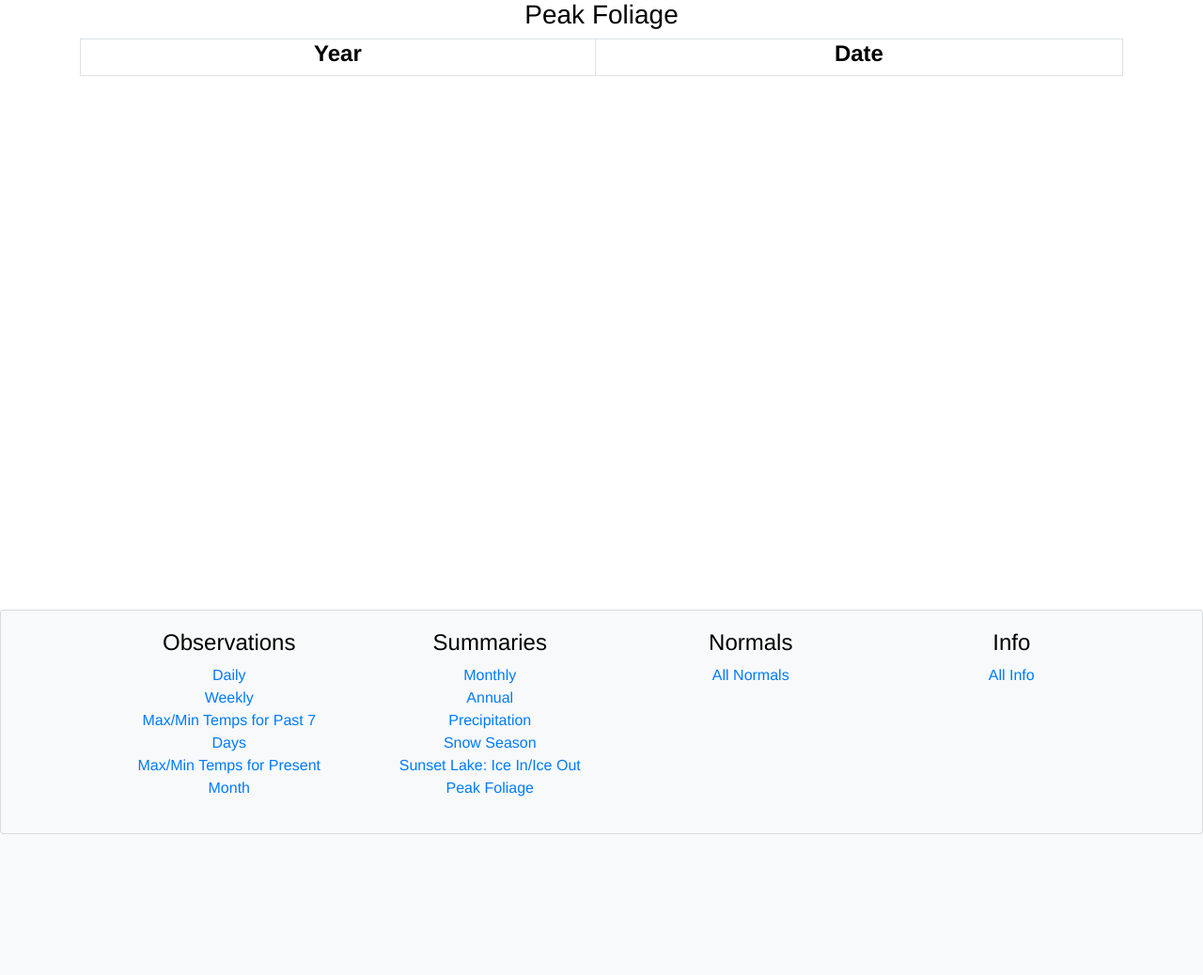
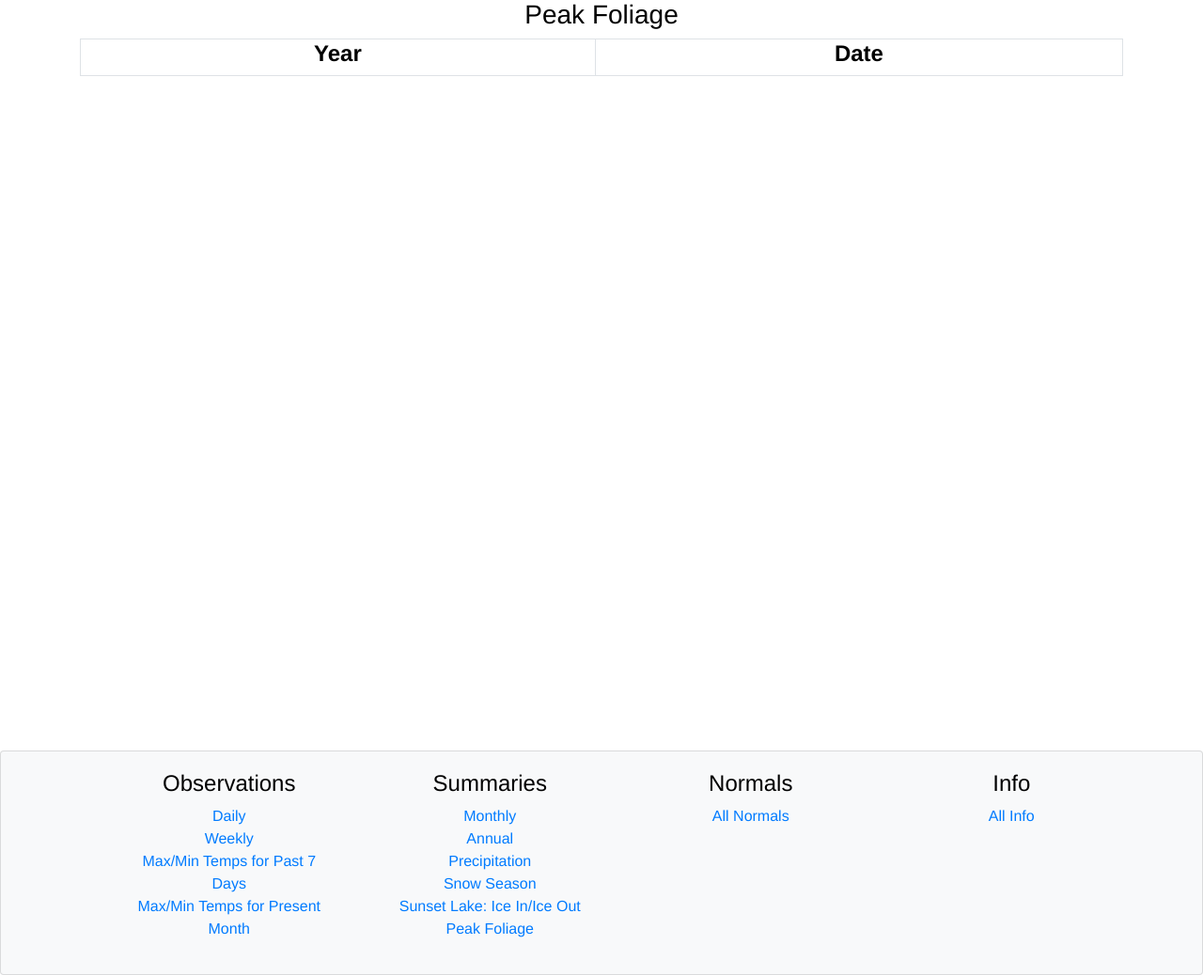
Before and after one commit to seangtkelley/hampsteadwx-django, a Django app: page /summaries/peakfoliage in a window 1280 px wide. Shown: the part 83-1121 px from the top of the page at 94% size. Before the commit the page ends 971 px from the top, so only its background shows below. Run offline with Django 3.2, Linux system fonts and the light colour scheme; data that the repository does not hold is empty; some libraries are stand-ins or nearby versions.

Commit message:
more space for peak foliage

```diff
--- a/templates/summaries/peakfoliage/view.html
+++ b/templates/summaries/peakfoliage/view.html
@@ -2,7 +2,7 @@
 {% load static %}
 
 {% block content %}
-<div class="container mt-3" style="min-height: 650px;">
+<div class="container mt-3" style="min-height: 800px;">
     <h3 style="text-align: center;">Peak Foliage</h3>
     <table class="table-bordered table-hover" style="width: 100%;">
         <tbody>
```
